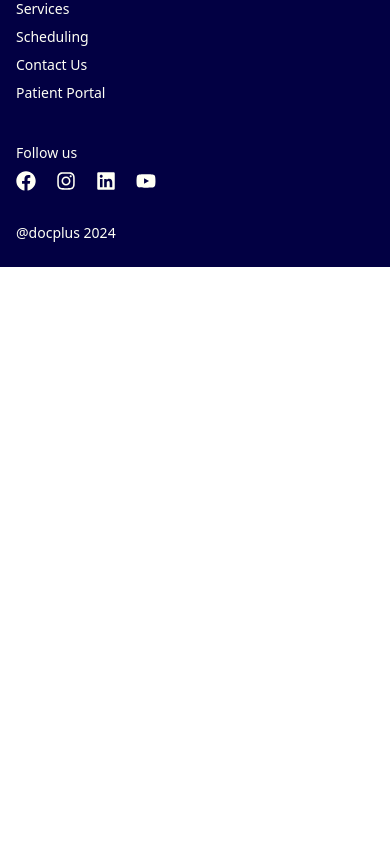
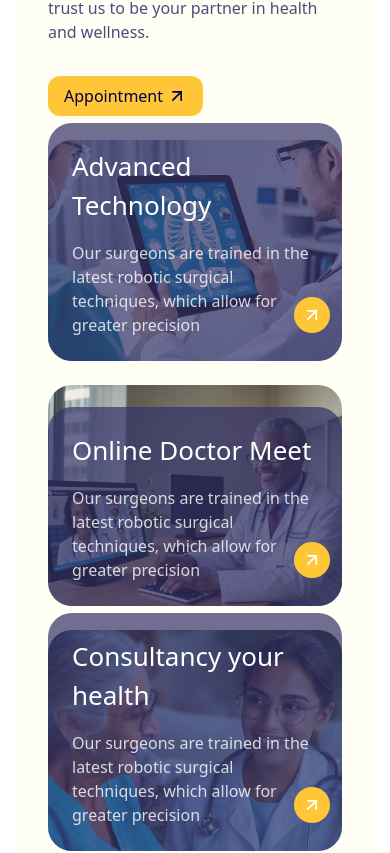
Before and after one commit to devo-ab/docPluss, a React (Vite) app: page / in a window 390 px wide. Shown: the part 2432-3285 px from the top of the page. Before the commit the page ends 2699 px from the top, so only its background shows below. Built offline with nearby package versions, Linux system fonts and the light colour scheme.

Commit message:
added services with responsive

```diff
--- a/src/Layouts/Home/Home.jsx
+++ b/src/Layouts/Home/Home.jsx
@@ -1,5 +1,6 @@
 import Banner from "../../components/Banner/Banner";
 import CarePatient from "../../components/CarePatient/CarePatient";
+import Services from "../../components/Services/Services";
 import Solution from "../../components/Solution/Solution";
 
 const Home = () => {
@@ -8,6 +9,7 @@ const Home = () => {
             <Banner></Banner>
             <CarePatient></CarePatient>
             <Solution></Solution>
+            <Services></Services>
         </div>
     );
 };
--- /dev/null
+++ b/src/components/Services/Services.jsx
@@ -0,0 +1,54 @@
+import { LuArrowUpRight } from "react-icons/lu";
+import img from "../../assets/images/Rectangle 27-2.png"
+import img1 from "../../assets/images/Rectangle 27-1.png"
+import img2 from "../../assets/images/Rectangle 27.png"
+
+const Services = () => {
+    return (
+        <div className="mt-5 md:mt-40 text-[#020043] grid grid-cols-1 md:grid-cols-2 gap-6 bg-[#fffff5] p-8">
+            <div className="mt-16 md:mt-0 flex-1">
+                <p className=" border border-[#343268] px-5 py-2 rounded-3xl w-fit">Service</p>
+                <p className="text-4xl md:text-6xl font-semibold mt-3">Empowering Health,<br /> Enriching Lives</p>
+                <p className="text-[#4d4c7b] mt-5 w-full md:w-[475px]">We are committed to providing high-quality, compassionate care to every patient we serve. Whatever your healthcare needs may be, you can trust us to be your partner in health and wellness.
+                </p>
+
+                <button className="text-[#020043] font-medium  rounded-xl px-4 py-2 flex items-center gap-1 mt-8 bg-[#ffc637]">Appointment <span className="text-xl"><LuArrowUpRight /></span> </button>
+            </div>
+
+            <div className="relative flex-1">
+                <img className="rounded-3xl w-full" src={img} alt="" />
+                <div className="bg-[#343268] max-w-96 rounded-3xl p-6 absolute left-0 md:left-6 bottom-0 md:bottom-6 bg-opacity-70">
+                    <p className="text-[26px] font-medium text-white">Advanced Technology</p>
+                    <div className="relative">
+                    <p className="text-[#ffffffcc] mt-4">Our surgeons are trained in the latest robotic surgical techniques, which allow for greater precision</p>
+                    <span className="text-xl absolute -right-3 bottom-1 bg-[#ffc637] p-2 rounded-full text-white"><LuArrowUpRight /></span>
+                    </div>
+                </div>
+            </div>
+
+            <div className="relative flex-1">
+                <img className="rounded-3xl w-full" src={img1} alt="" />
+                <div className="bg-[#343268] max-w-96 rounded-3xl p-6 absolute left-0 md:left-6 bottom-0 md:bottom-6 bg-opacity-70">
+                    <p className="text-[26px] font-medium text-white">Online Doctor Meet</p>
+                    <div className="relative">
+                    <p className="text-[#ffffffcc] mt-4">Our surgeons are trained in the latest robotic surgical techniques, which allow for greater precision</p>
+                    <span className="text-xl absolute -right-3 bottom-1 bg-[#ffc637] p-2 rounded-full text-white"><LuArrowUpRight /></span>
+                    </div>
+                </div>
+            </div>
+
+            <div className="relative flex-1">
+                <img className="rounded-3xl w-full" src={img2} alt="" />
+                <div className="bg-[#343268] max-w-96 rounded-3xl p-6 absolute left-0 md:left-6 bottom-0 md:bottom-6 bg-opacity-70">
+                    <p className="text-[26px] font-medium text-white">Consultancy your health</p>
+                    <div className="relative">
+                    <p className="text-[#ffffffcc] mt-4">Our surgeons are trained in the latest robotic surgical techniques, which allow for greater precision</p>
+                    <span className="text-xl absolute -right-3 bottom-1 bg-[#ffc637] p-2 rounded-full text-white"><LuArrowUpRight /></span>
+                    </div>
+                </div>
+            </div>
+        </div>
+    );
+};
+
+export default Services;
```
